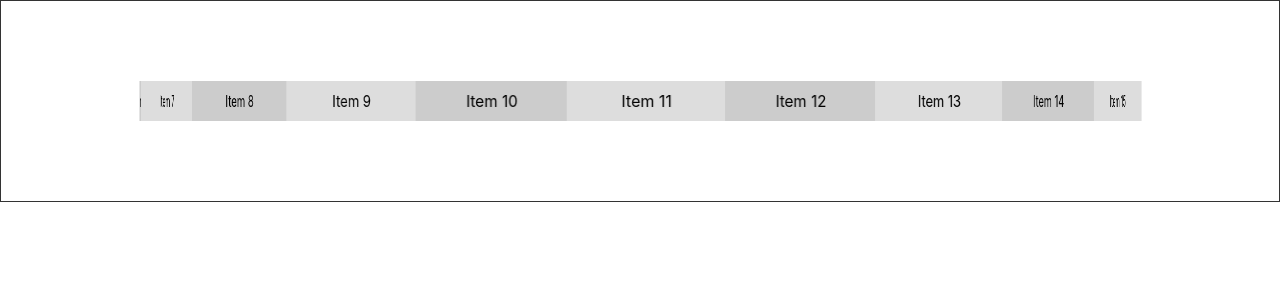
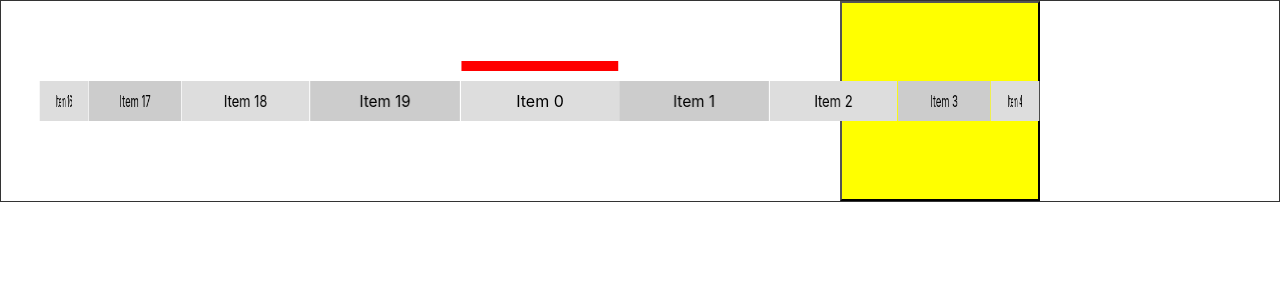
Before and after one commit to tengentoppa/spinwheel-react, a React (Create React App) app: page / in a window 1280 px wide. Shown: the top 300 px of the page. Built offline with nearby package versions, Linux system fonts and the light colour scheme.

Commit message:
complete full controlled wheel

```diff
--- a/src/components/Wheel3D/Wheel3D.module.scss
+++ b/src/components/Wheel3D/Wheel3D.module.scss
@@ -1,9 +1,5 @@
-$spin-mode: linear;
-// $spin-mode:  cubic-bezier(.47, .02, .63, 1.09);
-
 .wheel {
   border: 1px solid #333;
-  // margin: 50px;
   display: flex;
   justify-content: center;
   align-items: center;
@@ -13,14 +9,10 @@ $spin-mode: linear;
     width: 600px;
     height: 200px;
     transform-style: preserve-3d;
-    animation-iteration-count: infinite;
-    animation-timing-function: $spin-mode;
-    animation-name: spin;
-    animation-duration: 10s;
+    animation-fill-mode: forwards;
     display: flex;
     align-items: center;
     justify-content: center;
-
 
     .wheel_segment {
       display: flex;
@@ -37,13 +29,3 @@ $spin-mode: linear;
     }
   }
 }
-
-@keyframes spin {
-  0% {
-    transform: rotateY(360deg);
-  }
-
-  100% {
-    transform: rotateY(0deg);
-  }
-}
--- a/src/components/Wheel3D/Wheel3D.tsx
+++ b/src/components/Wheel3D/Wheel3D.tsx
@@ -1,3 +1,4 @@
+import { CSSProperties, useState } from 'react';
 import classes from './Wheel3D.module.scss';
 
 const Wheel3D = (props: {
@@ -11,10 +12,71 @@ const Wheel3D = (props: {
     const circumference = Math.PI * diameter;
     const width = circumference / len;
 
+    const [spinning, setSpinning] = useState(false);
+    const [wheelStyle, setWheelStyle] = useState<CSSProperties>();
+    const [currentAngle, setCurrentAngle] = useState(0);
+    const [count, setCount] = useState(1);
+    const [styleSheet, _] = useState(() => {
+        const styleElement = document.createElement('style');
+        document.head.appendChild(styleElement);
+        return styleElement.sheet;
+    });
+    const addAnimation = (style: string) => {
+        styleSheet?.insertRule(style, styleSheet.cssRules.length);
+    }
+
+    const onClickStart = () => {
+        if (spinning) {
+            return;
+        }
+        setSpinning(true);
+        let targetAngle = getTargetAngle(count);
+        setCount(d => d + 1);
+        const animate = `
+        @keyframes spin {
+            0% {
+                transform: rotateY(${currentAngle}deg);
+            }
+
+            100% {
+                transform: rotateY(${targetAngle}deg);
+            }
+        }
+        `;
+        addAnimation(animate);
+        setCurrentAngle(targetAngle % 360);
+        setWheelStyle({
+            animation: `spin 1s cubic-bezier(.51, 0, .1, 1.06)`,
+            transform: `rotateY(${currentAngle - angle}deg)`
+        })
+    }
+    const stopSpin = () => {
+        setWheelStyle({
+            transform: `rotateY(${currentAngle}deg)`
+        });
+        setSpinning(false);
+    }
+    const getTargetAngle = (targetIndex: number) => {
+        const targetAngle = targetIndex * angle;
+        return -targetAngle;
+    }
+
     return (
         <section className={classes.wheel}>
-            <div className={classes.wheel_inner}>
-                {data.map((d, i) => {
+            <div
+                className={`${classes.wheel_inner}`}
+                style={wheelStyle}
+                onAnimationEnd={stopSpin}>
+                <div style={{
+                    backgroundColor: 'red',
+                    width: `${width}px`,
+                    height: '10px',
+                    position: 'absolute',
+                    top: '30%',
+                    left: '50%',
+                    transform: 'translate(-50%, 0)'
+                }} />
+                {data.map((_, i) => {
                     return (
                         <div
                             key={i}
@@ -22,7 +84,7 @@ const Wheel3D = (props: {
                             style={{
                                 transform: `rotateY(${angle * i}deg) translateZ(${radius}px)`,
                                 width: `${width}px`,
-                                marginLeft: `-${width/2}px`
+                                marginLeft: `-${width / 2}px`
                             }}
                         >
                             <span>Item {i}</span>
@@ -30,7 +92,8 @@ const Wheel3D = (props: {
                     );
                 })}
             </div>
-        </section>
+            <button onClick={onClickStart} style={{ width: '200px', height: '200px', backgroundColor: 'yellow' }}></button>
+        </section >
     )
 }
 export default Wheel3D;
```
